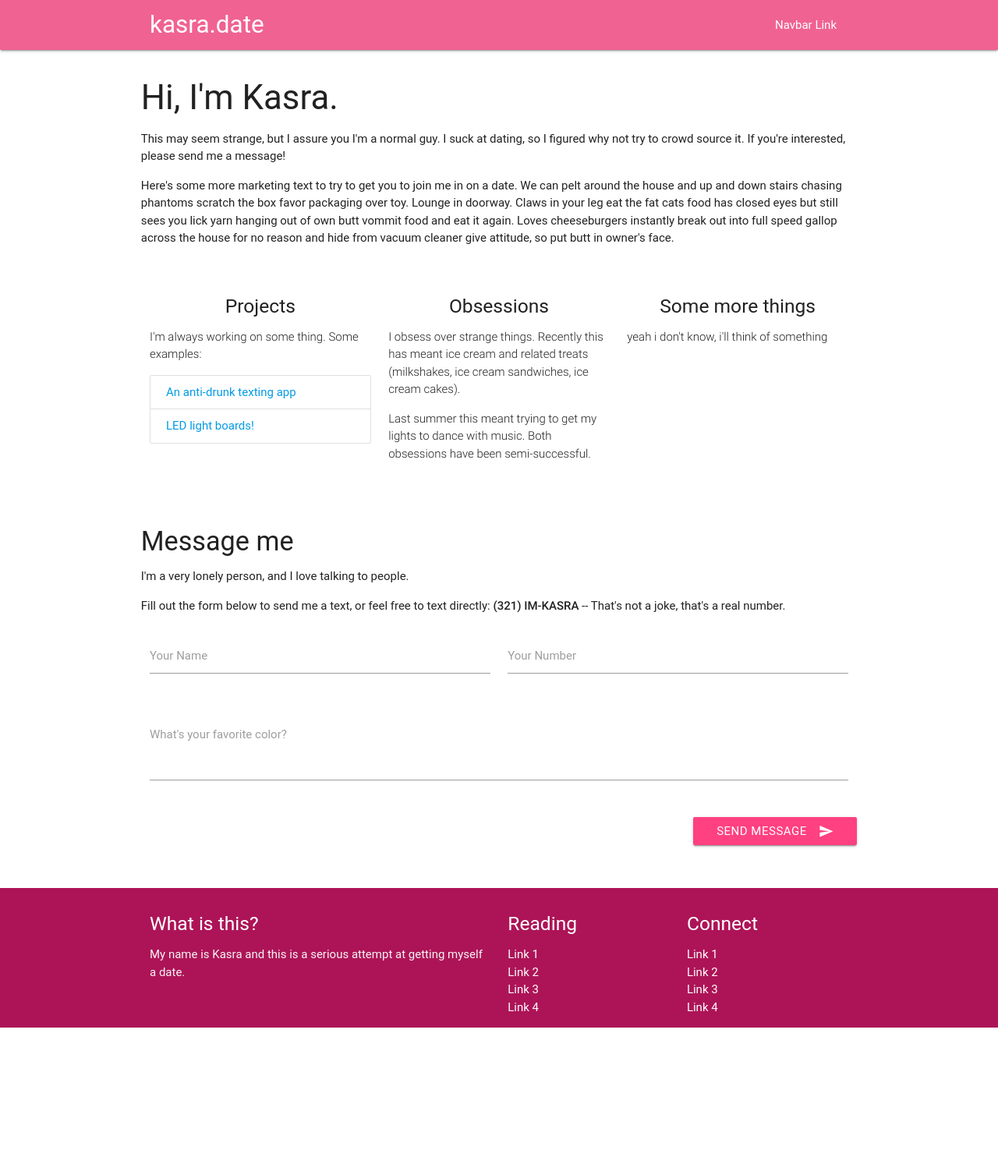
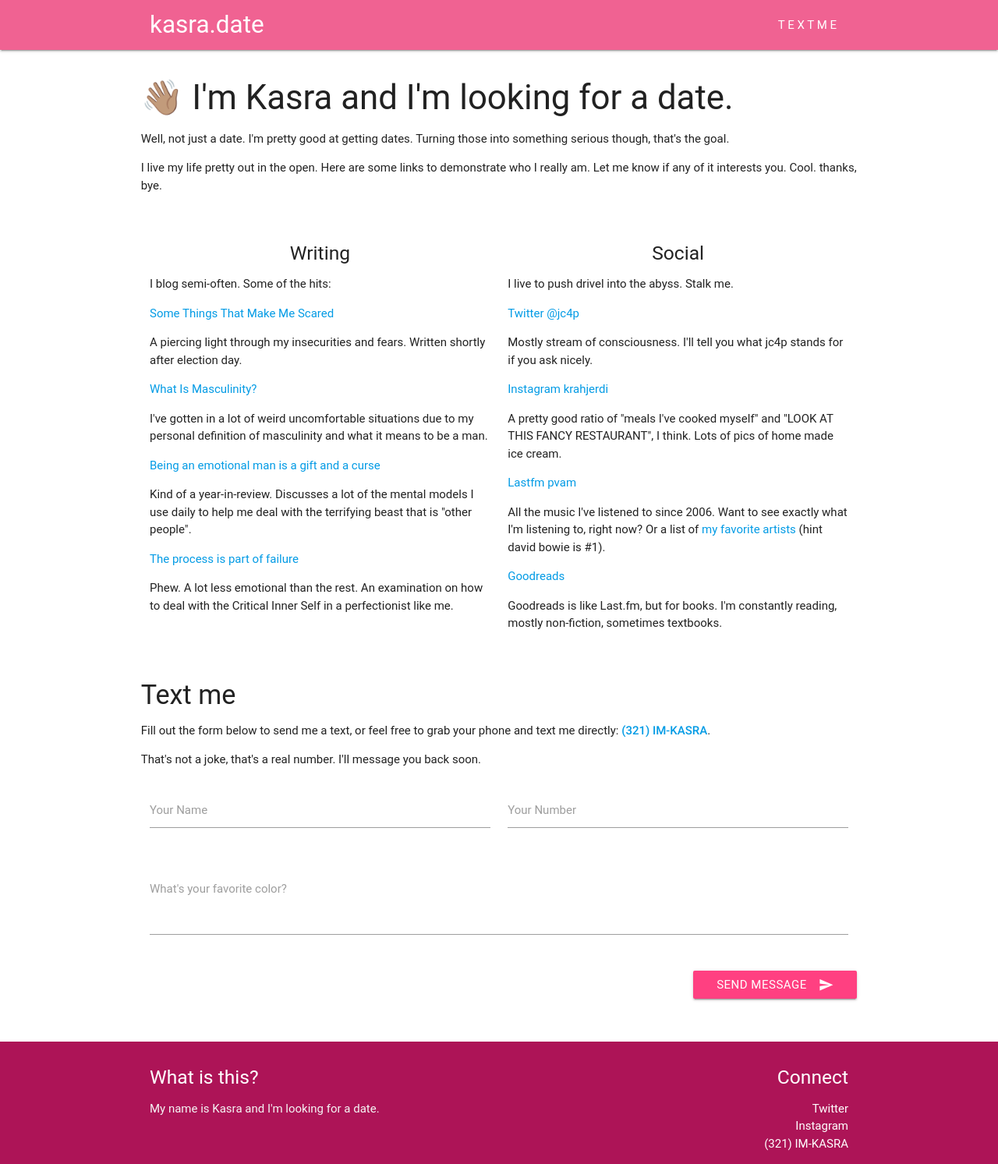
Before and after one commit to jc4p/kasra-dot-date, a Flask app: page / in a window 1280 px wide. Shown: the whole page at 78% size. Before the commit the page ends 1318 px from the top, so only its background shows below. Run offline with Flask 2, Linux system fonts and the light colour scheme; some libraries are stand-ins or nearby versions; some web fonts are replaced.

Commit message:
Feeling good about where this is heading.
Still need to get some pics on the site, and make the actual texting
thing work. That one is a two-fer since I also have to set up a dumb web
service somewhere to consume the texts and let me view them, etc.

```diff
--- a/main.py
+++ b/main.py
@@ -1,6 +1,12 @@
 from flask import Flask, render_template, request, jsonify
 
+from flask_misaka import Misaka as FlaskMisaka
+from utils import MaterializeRenderer
+
 app = Flask(__name__)
+app.config['TEMPLATES_AUTO_RELOAD'] = True
+
+FlaskMisaka(app, MaterializeRenderer())
 
 @app.route('/')
 def index():
--- a/static/css/style.css
+++ b/static/css/style.css
@@ -1,3 +1,7 @@
-.footer-row {
+.footer-row, .last-section-row {
     margin-bottom: 0;
 }
+
+.footer-connect-container {
+    text-align: right;
+}
--- a/templates/index.html
+++ b/templates/index.html
@@ -3,73 +3,58 @@
 <head>
   <meta http-equiv="Content-Type" content="text/html; charset=UTF-8"/>
   <meta name="viewport" content="width=device-width, initial-scale=1, maximum-scale=1.0"/>
-  <title>kasra.date</title>
+  <title>Hi 👋🏽 I'm Kasra. I'm looking for a date.</title>
 
   <!-- CSS  -->
   <link href="https://fonts.googleapis.com/icon?family=Material+Icons" rel="stylesheet">
-  <link rel="stylesheet" href="https://cdnjs.cloudflare.com/ajax/libs/materialize/0.97.6/css/materialize.min.css">
+  <link rel="stylesheet" href="https://cdnjs.cloudflare.com/ajax/libs/materialize/0.97.8/css/materialize.min.css">
   <link rel="stylesheet" href="{{ url_for('static', filename='css/style.css') }}">
 </head>
 <body>
   <nav class="pink lighten-2" role="navigation">
     <div class="nav-wrapper container"><a id="logo-container" href="#" class="brand-logo">kasra.date</a>
       <ul class="right hide-on-med-and-down">
-        <li><a href="#">Navbar Link</a></li>
+        <li><a href="#">T E X T M E</a></li>
       </ul>
 
       <ul id="nav-mobile" class="side-nav">
-        <li><a href="#">Navbar Link</a></li>
+        <li><a href="#">T E X T M E</a></li>
       </ul>
-      <a href="#" data-activates="nav-mobile" class="button-collapse"><i class="material-icons">menu</i></a>
     </div>
   </nav>
 
   <div class="container">
     <div class="section no-pad-bot">
       <div class="row">
-        <h3>Hi, I'm Kasra.</h3>
-        <p>This may seem strange, but I assure you I'm a normal guy. I suck at dating, so I figured why not try to crowd source it. If you're interested, please send me a message!</p>
-        <p>Here's some more marketing text to try to get you to join me in on a date. We can pelt around the house and up and down stairs chasing phantoms scratch the box favor packaging over toy. Lounge in doorway. Claws in your leg eat the fat cats food has closed eyes but still sees you lick yarn hanging out of own butt vommit food and eat it again. Loves cheeseburgers instantly break out into full speed gallop across the house for no reason and hide from vacuum cleaner give attitude, so put butt in owner's face.</p>
+        <h3>👋🏽 I'm Kasra and I'm looking for a date.</h3>
+        <p>Well, not just a date. I'm pretty good at getting dates. Turning those into something serious though, that's the goal.</p>
+        <p>I live my life pretty out in the open. Here are some links to demonstrate who I really am. Let me know if any of it interests you. Cool. thanks, bye.</p>
       </div>
     </div>
     <div class="section">
-      <div class="row">
-        <div class="col s12 m4">
+      <div class="row last-section-row">
+        <div class="col s12 m6">
           <div class="icon-block">
-            <h5 class="center">Projects</h5>
+            <h5 class="center">Writing</h5>
 
-            <p class="light">I'm always working on some thing. Some examples:</p>
-            <ul class="collection">
-              <li class="collection-item"><a href="https://github.com/jc4p/KeepItCool" target="_blank">An anti-drunk texting app</a></li>
-              <li class="collection-item"><a href="https://www.instagram.com/p/5SkkuYR-3p" target="_blank">LED light boards!</a></li>
-            </ul>
+            {% include 'section/writing.md' %}
           </div>
         </div>
 
-        <div class="col s12 m4">
+        <div class="col s12 m6">
           <div class="icon-block">
-            <h5 class="center">Obsessions</h5>
+            <h5 class="center">Social</h5>
 
-            <p class="light">I obsess over strange things. Recently this has meant ice cream and related treats (milkshakes, ice cream sandwiches, ice cream cakes).</p>
-
-            <p class="light">Last summer this meant trying to get my lights to dance with music. Both obsessions have been semi-successful.</p>
-          </div>
-        </div>
-
-        <div class="col s12 m4">
-          <div class="icon-block">
-            <h5 class="center">Some more things</h5>
-
-            <p class="light">yeah i don't know, i'll think of something</p>
+            {% include 'section/social.md' %}
           </div>
         </div>
       </div>
     </div>
     <div class="section">
       <div class="row">
-        <h4>Message me</h4>
-        <p>I'm a very lonely person, and I love talking to people.</p>
-        <p>Fill out the form below to send me a text, or feel free to text directly: <strong>(321) IM-KASRA</strong> -- That's not a joke, that's a real number.</p>
+        <h4>Text me</h4>
+        <p>Fill out the form below to send me a text, or feel free to grab your phone and text me directly: <strong><a href="sms:3214652772">(321) IM-KASRA</a></strong>.</p>
+        <p>That's not a joke, that's a real number. I'll message you back soon.</p>
         <form class="col s12">
         <div class="row">
           <div class="input-field col s6">
@@ -102,25 +87,15 @@
       <div class="row footer-row">
         <div class="col l6 s12">
           <h5 class="white-text">What is this?</h5>
-          <p class="grey-text text-lighten-4">My name is Kasra and this is a serious attempt at getting myself a date.</p>
+          <p class="grey-text text-lighten-4">My name is Kasra and I'm looking for a date.</p>
 
         </div>
-        <div class="col l3 s12">
-          <h5 class="white-text">Reading</h5>
-          <ul>
-            <li><a class="white-text" href="#!">Link 1</a></li>
-            <li><a class="white-text" href="#!">Link 2</a></li>
-            <li><a class="white-text" href="#!">Link 3</a></li>
-            <li><a class="white-text" href="#!">Link 4</a></li>
-          </ul>
-        </div>
-        <div class="col l3 s12">
+        <div class="col l3 s12 offset-l3 footer-connect-container">
           <h5 class="white-text">Connect</h5>
           <ul>
-            <li><a class="white-text" href="#!">Link 1</a></li>
-            <li><a class="white-text" href="#!">Link 2</a></li>
-            <li><a class="white-text" href="#!">Link 3</a></li>
-            <li><a class="white-text" href="#!">Link 4</a></li>
+            <li><a class="white-text" href="https://twitter.com/jc4p" target="_blank">Twitter</a></li>
+            <li><a class="white-text" href="https://www.instagram.com/krahjerdi/" target="_blank">Instagram</a></li>
+            <li><a class="white-text" href="sms:3214652772">(321) IM-KASRA</a></li>
           </ul>
         </div>
       </div>
--- /dev/null
+++ b/templates/section/social.md
@@ -0,0 +1,20 @@
+{% filter markdown %}
+I live to push drivel into the abyss. Stalk me.
+
+- [Twitter @jc4p](https://twitter.com/jc4p)
+
+    Mostly stream of consciousness. I'll tell you what jc4p stands for if you ask nicely.
+
+- [Instagram krahjerdi](https://www.instagram.com/krahjerdi/)
+
+    A pretty good ratio of "meals I've cooked myself" and "LOOK AT THIS FANCY RESTAURANT", I think. Lots of pics of home made ice cream.
+
+- [Lastfm pvam](http://www.last.fm/user/pvam)
+
+    All the music I've listened to since 2006. Want to see exactly what I'm listening to, right now? Or a list of [my favorite artists](http://www.last.fm/user/pvam/library/artists?date_preset=ALL) (hint david bowie is #1).
+
+- [Goodreads](https://www.goodreads.com/user/show/20895385-kasra-rahjerdi)
+
+    Goodreads is like Last.fm, but for books. I'm constantly reading, mostly non-fiction, sometimes textbooks.
+
+{% endfilter %}
--- /dev/null
+++ b/templates/section/writing.md
@@ -0,0 +1,19 @@
+{% filter markdown %}
+I blog semi-often. Some of the hits:
+
+- [Some Things That Make Me Scared](http://kasrarahjerdi.com/2016/11/some-things-that-make-me-scared/)
+
+    A piercing light through my insecurities and fears. Written shortly after election day.
+
+- [What Is Masculinity?](https://medium.com/@jc4p/what-is-masculinity-5559ed35dd64)
+
+    I've gotten in a lot of weird uncomfortable situations due to my personal definition of masculinity and what it means to be a man.
+
+- [Being an emotional man is a gift and a curse](https://medium.com/@jc4p/being-an-emotional-man-is-a-gift-and-a-curse-bffbdee9297)
+
+    Kind of a year-in-review. Discusses a lot of the mental models I use daily to help me deal with the terrifying beast that is "other people".
+
+- [The process is part of failure](https://medium.com/@jc4p/the-process-is-part-of-failure-e4fcc05e8979)
+
+    Phew. A lot less emotional than the rest. An examination on how to deal with the Critical Inner Self in a perfectionist like me.
+{% endfilter %}
```
Also changed, not shown: requirements.txt (+8 -6 lines), utils.py (added, +27 -0 lines), 1 other file.
